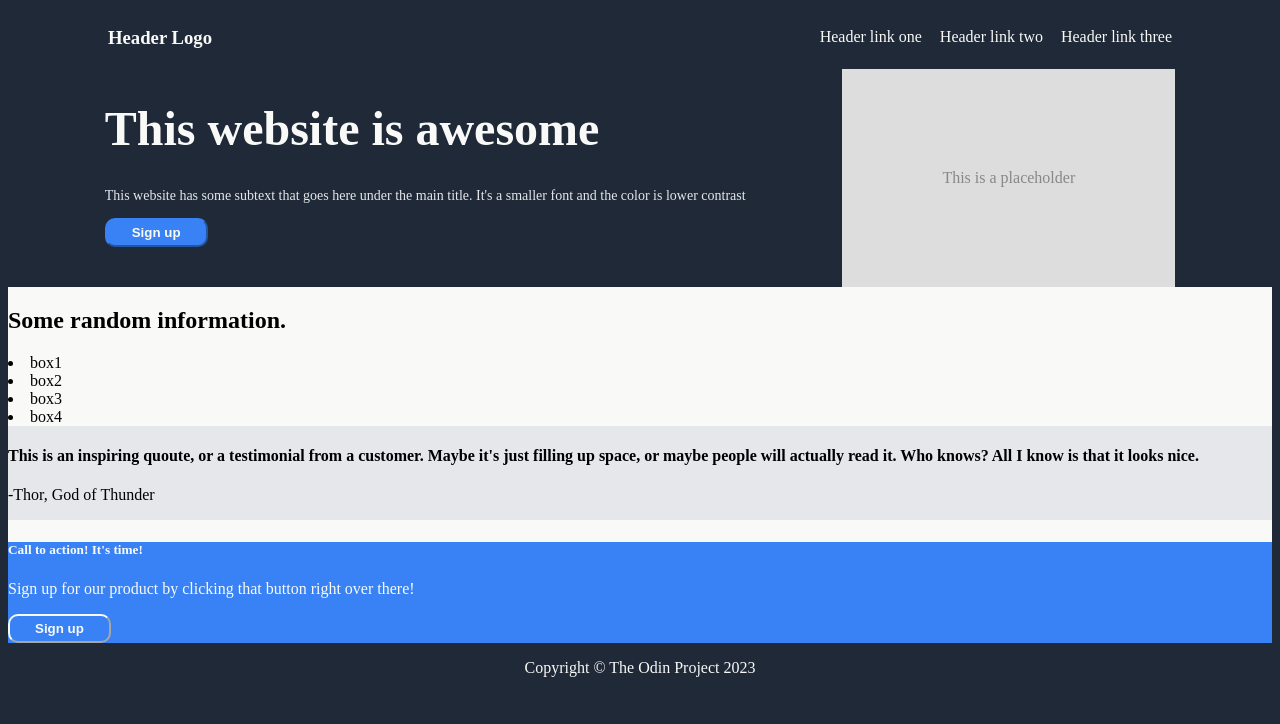
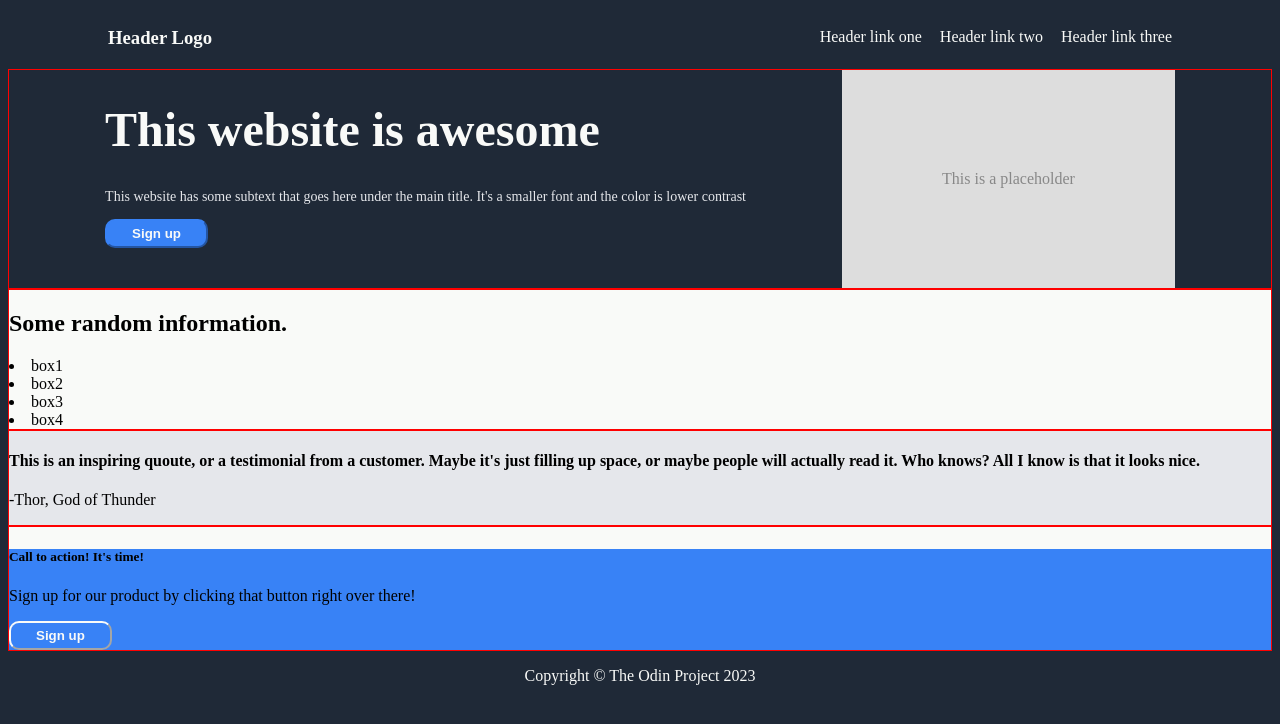
Before and after one commit to juani-ml/landing-page-odin-project, a plain HTML site: page index.html in a window 1280 px wide. Drawn offline with Linux system fonts and the light colour scheme.

Commit message:
red borders to make it easier for visualizing

```diff
--- a/style.css
+++ b/style.css
@@ -32,6 +32,7 @@ footer {
   display: flex;
   flex-direction: row;
   justify-content: space-evenly;
+  border: 1px solid red;
 }
 
 .container-one h1 {
@@ -70,23 +71,22 @@ footer {
 
 .container-two{
   background-color: #f9faf8;
+  border: 1px solid red;
 }
 
 .container-three{
   background-color: #E5E7EB;
+  border: 1px solid red;
 }
 
 .container-four{
   background-color: #f9faf8;
+  border: 1px solid red;
 }
 
 .container{
   display: flex;
   flex-direction: column;
-}
-
-.container-four{
-  color:#f9faf8;
 }
 
 .container-four .blue-box {
```
